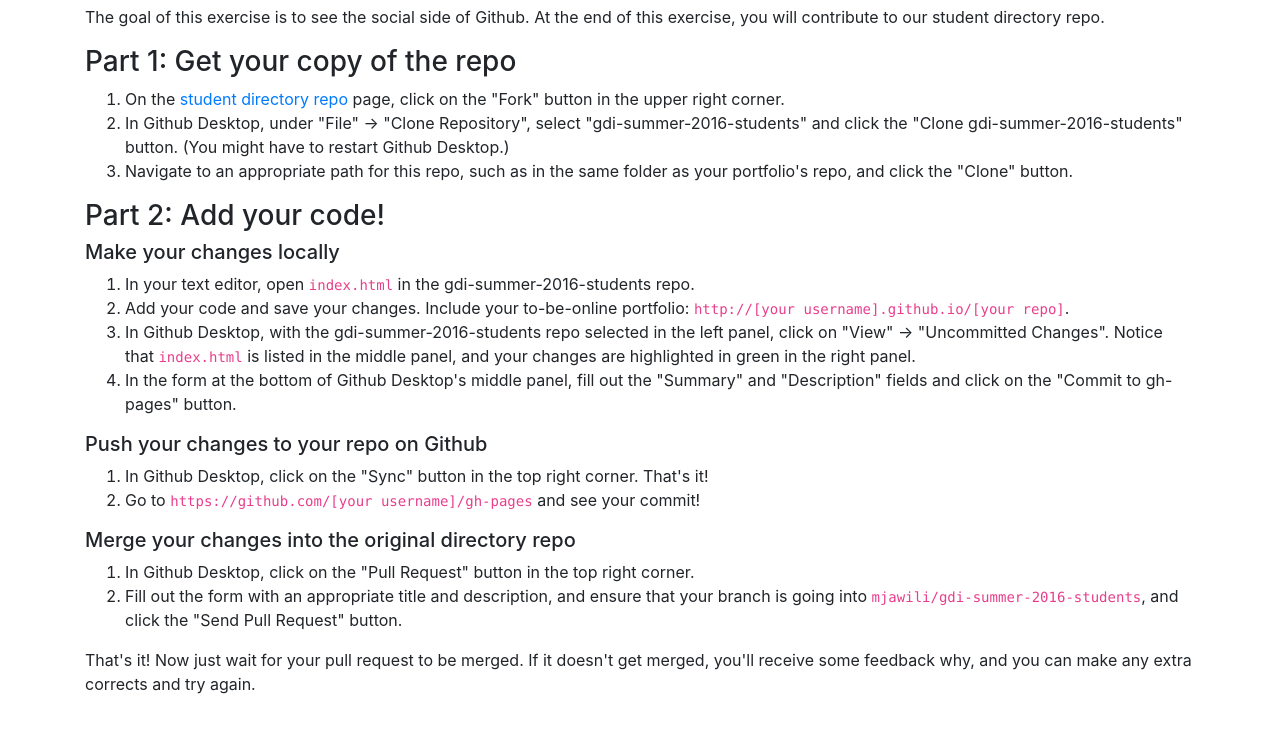
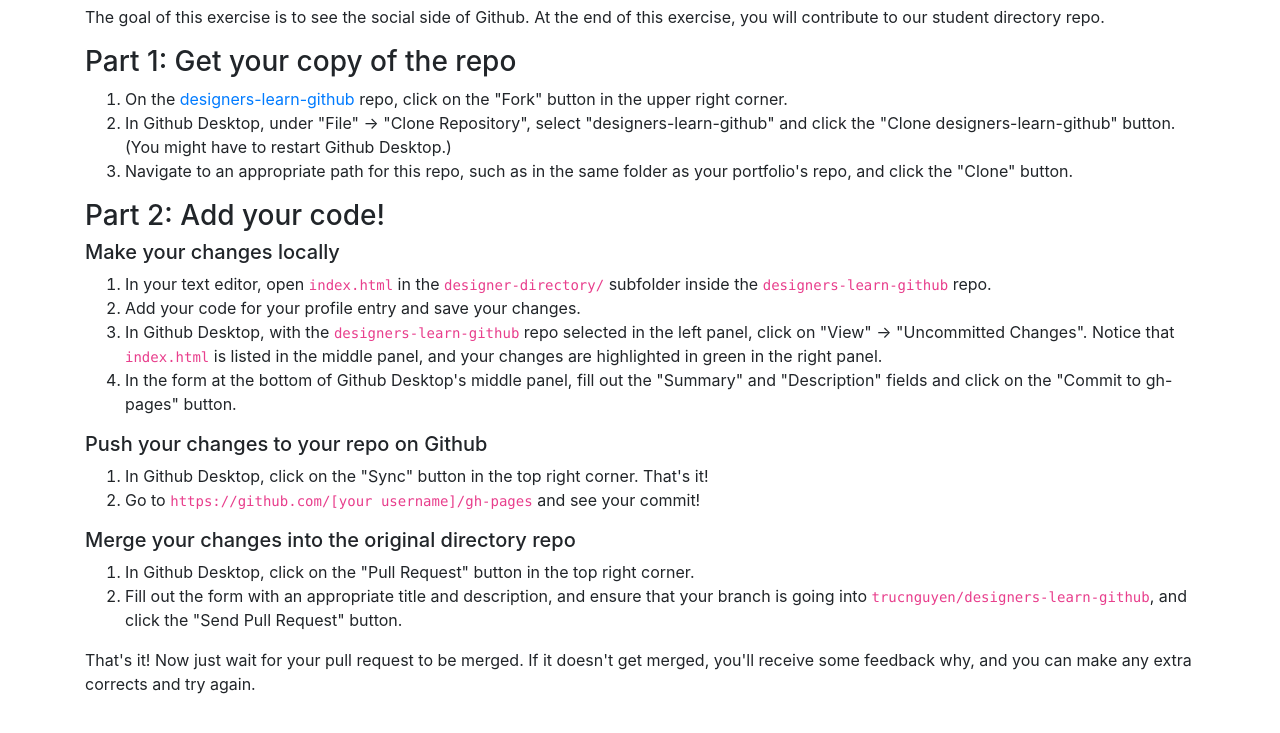
Before and after one commit to trucnguyen/designers-learn-github, a website: page slides/exercises/directory/directory_instructions.html in a window 1280 px wide. Shown: the part 51-784 px from the top of the page. Drawn offline with nearby package versions, Linux system fonts and the light colour scheme.

Commit message:
Update slides to point to correct repo
Updating to include only my repo since it’s a condensed, non GDI
workshop

```diff
--- a/slides/exercises/directory/directory_instructions.html
+++ b/slides/exercises/directory/directory_instructions.html
@@ -13,17 +13,17 @@
 
       <h3>Part 1: Get your copy of the repo</h3>
       <ol>
-        <li>On the <a href="https://github.com/mjawili/gdi-summer-2016-students" target="_blank">student directory repo</a> page, click on the "Fork" button in the upper right corner.</li>
-        <li>In Github Desktop, under "File" &rarr; "Clone Repository", select "gdi-summer-2016-students" and click the "Clone gdi-summer-2016-students" button. (You might have to restart Github Desktop.)</li>
+        <li>On the <a href="https://github.com/trucnguyen/designers-learn-github" target="_blank">designers-learn-github</a> repo, click on the "Fork" button in the upper right corner.</li>
+        <li>In Github Desktop, under "File" &rarr; "Clone Repository", select "designers-learn-github" and click the "Clone designers-learn-github" button. (You might have to restart Github Desktop.)</li>
         <li>Navigate to an appropriate path for this repo, such as in the same folder as your portfolio's repo, and click the "Clone" button.</li>
       </ol>
 
       <h3>Part 2: Add your code!</h3>
       <h5>Make your changes locally</h5>
       <ol>
-        <li>In your text editor, open <code>index.html</code> in the gdi-summer-2016-students repo.</li>
-        <li>Add your code and save your changes. Include your to-be-online portfolio: <code>http://[your username].github.io/[your repo]</code>.</li>
-        <li>In Github Desktop, with the gdi-summer-2016-students repo selected in the left panel, click on "View" &rarr; "Uncommitted Changes". Notice that <code>index.html</code> is listed in the middle panel, and your changes are highlighted in green in the right panel.</li>
+        <li>In your text editor, open <code>index.html</code> in the <code>designer-directory/</code> subfolder inside the <code>designers-learn-github</code> repo.</li>
+        <li>Add your code for your profile entry and save your changes.</li>
+        <li>In Github Desktop, with the <code>designers-learn-github</code> repo selected in the left panel, click on "View" &rarr; "Uncommitted Changes". Notice that <code>index.html</code> is listed in the middle panel, and your changes are highlighted in green in the right panel.</li>
         <li>In the form at the bottom of Github Desktop's middle panel, fill out the "Summary" and "Description" fields and click on the "Commit to gh-pages" button.</li>
       </ol>
 
@@ -36,7 +36,7 @@
       <h5>Merge your changes into the original directory repo</h5>
       <ol>
         <li>In Github Desktop, click on the "Pull Request" button in the top right corner.</li>
-        <li>Fill out the form with an appropriate title and description, and ensure that your branch is going into <code>mjawili/gdi-summer-2016-students</code>, and click the "Send Pull Request" button.</li>
+        <li>Fill out the form with an appropriate title and description, and ensure that your branch is going into <code>trucnguyen/designers-learn-github</code>, and click the "Send Pull Request" button.</li>
       </ol>
 
       <p>That's it! Now just wait for your pull request to be merged. If it doesn't get merged, you'll receive some feedback why, and you can make any extra corrects and try again.</p>
```
Also changed, not shown: slides/index.html (+10 -10 lines).
